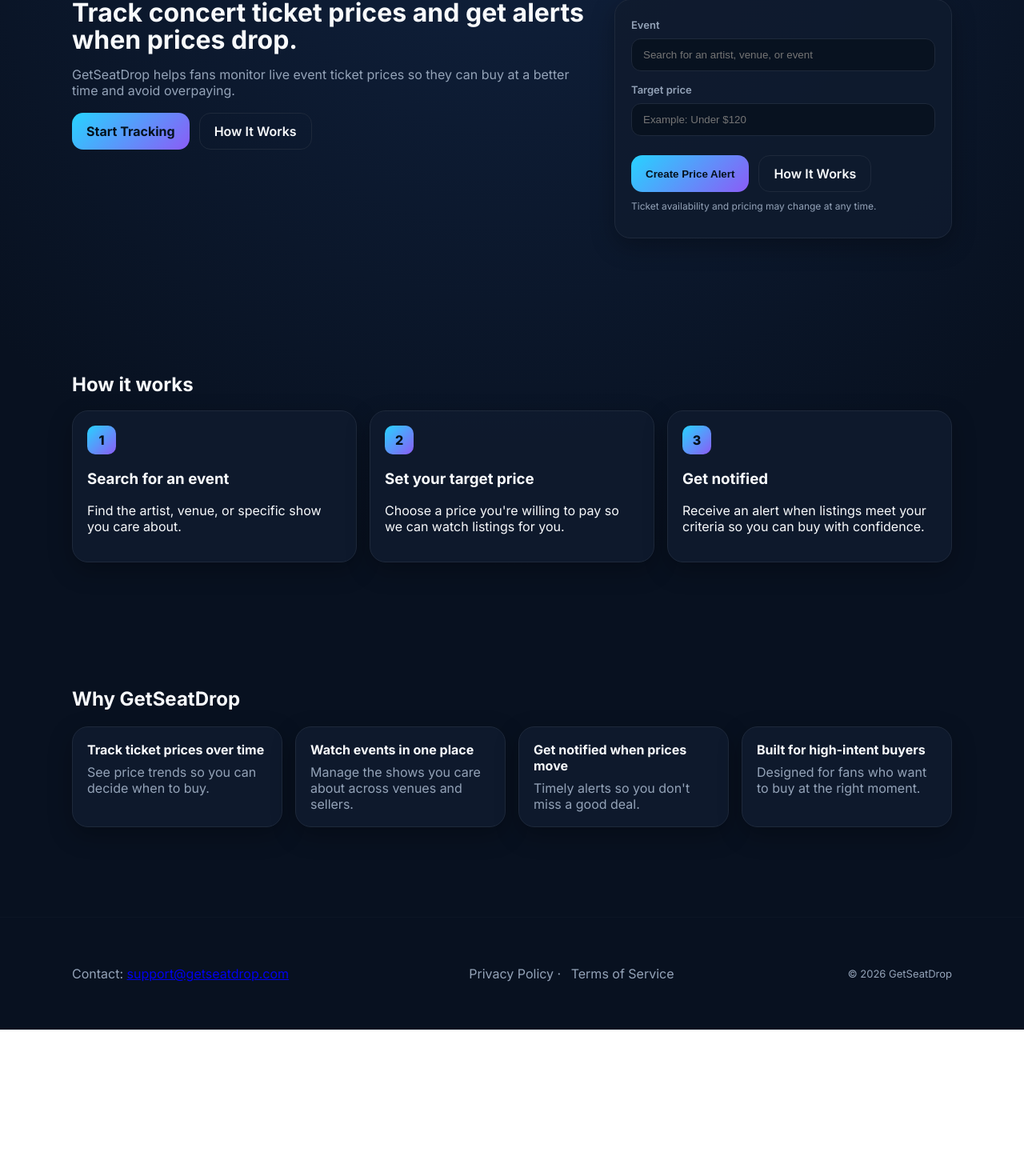
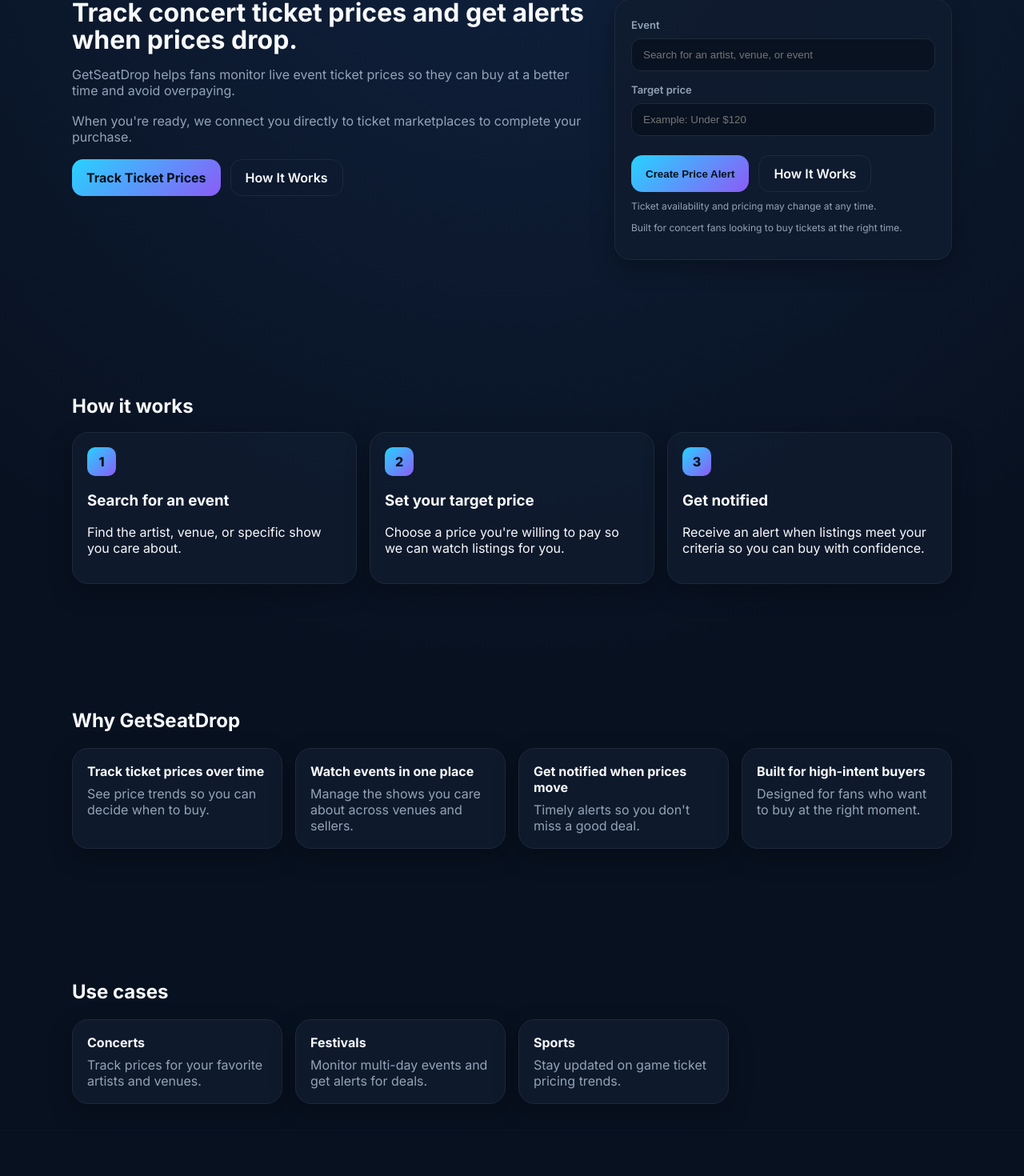
Before and after one commit to GetSeatDrop/seatdrop, a Next.js app: page / in a window 1280 px wide. Shown: the part 170-1640 px from the top of the page at 80% size. Before the commit the page ends 1457 px from the top, so only its background shows below. Built offline with nearby package versions, Linux system fonts and the light colour scheme.

Commit message:
Small text changes

```diff
--- a/app/page.tsx
+++ b/app/page.tsx
@@ -8,8 +8,9 @@
           <div className="hero-copy">
             <h1>Track concert ticket prices and get alerts when prices drop.</h1>
             <p className="lead">GetSeatDrop helps fans monitor live event ticket prices so they can buy at a better time and avoid overpaying.</p>
+            <p className="lead">When you're ready, we connect you directly to ticket marketplaces to complete your purchase.</p>
             <div className="hero-ctas">
-              <Link className="primary-button" href="#search">Start Tracking</Link>
+              <Link className="primary-button" href="#search">Track Ticket Prices</Link>
               <Link className="secondary-button" href="#how-it-works">How It Works</Link>
             </div>
           </div>
@@ -25,6 +26,7 @@
               </div>
               <p className="disclaimer">Ticket availability and pricing may change at any time.</p>
             </form>
+            <p className="disclaimer" style={{ marginTop: 12 }}>Built for concert fans looking to buy tickets at the right time.</p>
           </div>
         </div>
       </section>
@@ -75,6 +77,26 @@
           </div>
         </div>
       </section>
+
+      <section className="use-cases">
+        <div className="container">
+          <h2>Use cases</h2>
+          <div className="benefit-grid">
+            <div className="benefit card">
+              <h4>Concerts</h4>
+              <p>Track prices for your favorite artists and venues.</p>
+            </div>
+            <div className="benefit card">
+              <h4>Festivals</h4>
+              <p>Monitor multi-day events and get alerts for deals.</p>
+            </div>
+            <div className="benefit card">
+              <h4>Sports</h4>
+              <p>Stay updated on game ticket pricing trends.</p>
+            </div>
+          </div>
+        </div>
+      </section>
     </>
   )
 }
--- a/components/site-footer.tsx
+++ b/components/site-footer.tsx
@@ -5,6 +5,7 @@
         <div>Contact: <a href="mailto:support@getseatdrop.com">support@getseatdrop.com</a></div>
         <div className="footer-links"><a href="/privacy">Privacy Policy</a> · <a href="/terms">Terms of Service</a></div>
         <div className="copyright">© 2026 GetSeatDrop</div>
+        <div className="copyright">Ticket data sourced from leading marketplaces.</div>
       </div>
     </footer>
   )
```
